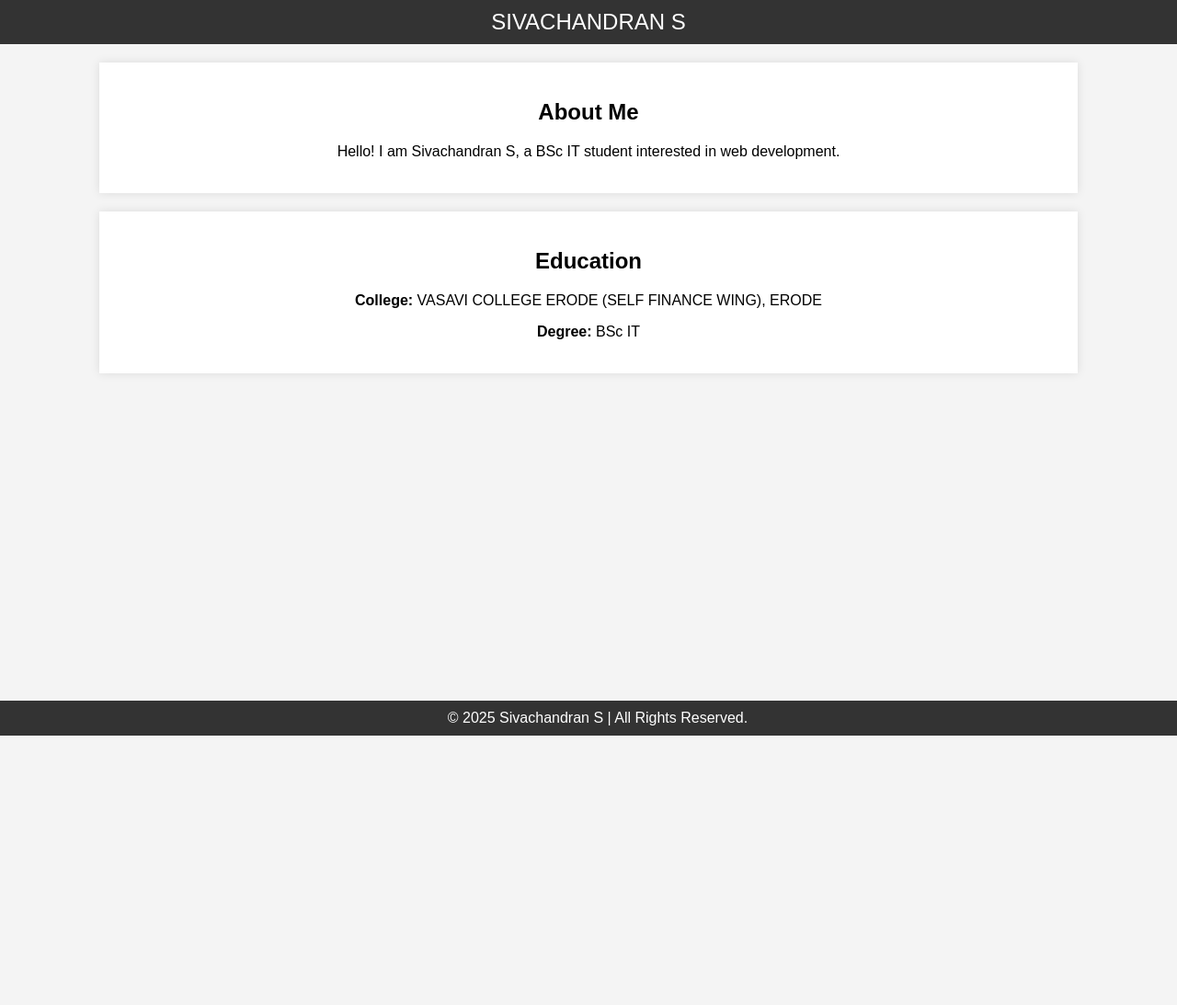
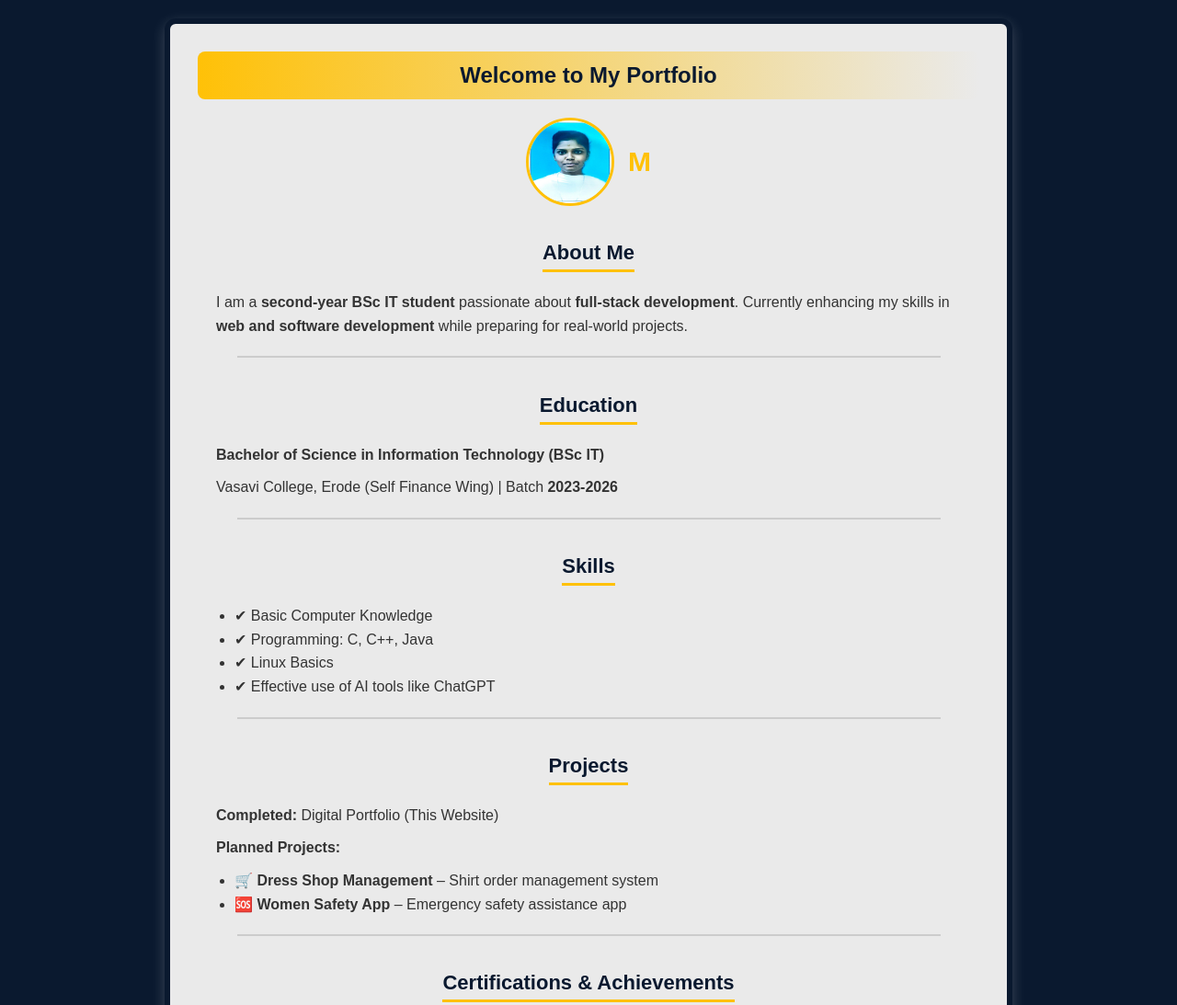
Before and after one commit to 123jeevithaharikishore/Digital-portfio-, a plain HTML site: page index.html in a window 1280 px wide. Shown: the top 1093 px of the page at 92% size. Before the commit the page ends 800 px from the top, so only its background shows below. Drawn offline with Linux system fonts and the light colour scheme.

Commit message:
Update index.html

```diff
--- a/index.html
+++ b/index.html
@@ -3,59 +3,145 @@
 <head>
     <meta charset="UTF-8">
     <meta name="viewport" content="width=device-width, initial-scale=1.0">
-    <title>- Portfolio</title>
+    <title>Jeevitha M - Portfolio</title>
     <style>
+        /* New Professional Styling */
         body {
-            font-family: Arial, sans-serif;
+            font-family: "Poppins", sans-serif;
+            background-color: #0A192F; /* Navy Blue Background */
+            color: #333;
             margin: 0;
-            padding: 0;
-            background-color: #f4f4f4;
+            padding: 20px;
             text-align: center;
         }
-        header {
-            background: #333;
-            color: white;
-            padding: 10px;
+        .container {
+            max-width: 850px;
+            margin: auto;
+            background: #EAEAEA; /* Soft Grey Box */
+            padding: 30px;
+            border-radius: 12px;
+            border: 6px solid #0A192F; /* Navy Blue Border */
+            box-shadow: 0 5px 15px rgba(255, 255, 255, 0.2); /* Soft White Shadow */
+            position: relative;
+        }
+        .profile-section {
+            display: flex;
+            align-items: center;
+            justify-content: center;
+            padding-bottom: 20px;
+        }
+        img {
+            width: 90px;
+            height: 90px;
+            border-radius: 50%;
+            border: 3px solid #FFC107; /* Golden Accent */
+            margin-right: 15px;
+        }
+        .title-bar {
+            background: linear-gradient(to right, #FFC107, #EAEAEA); /* Golden to Grey Fade */
+            padding: 12px;
+            border-radius: 8px;
             font-size: 24px;
+            font-weight: bold;
+            color: #0A192F;
+            margin-bottom: 20px;
         }
-        section {
-            padding: 20px;
+        h1 {
+            color: #FFC107; /* Golden Accent */
+            font-size: 30px;
         }
-        .container {
-            background: white;
-            padding: 20px;
+        h2 {
+            color: #0A192F; /* Dark Navy Blue for Titles */
+            font-size: 22px;
+            border-bottom: 3px solid #FFC107; /* Golden Border */
+            display: inline-block;
+            padding-bottom: 5px;
+            margin-bottom: 10px;
+        }
+        p, ul {
+            text-align: left;
+            margin: 10px 20px;
+            font-size: 16px;
+            line-height: 1.6;
+        }
+        ul {
+            padding-left: 20px;
+        }
+        .line {
+            width: 90%;
             margin: 20px auto;
-            width: 80%;
-            box-shadow: 0 0 10px rgba(0, 0, 0, 0.1);
+            border-top: 2px solid #CCC;
         }
-        footer {
-            background: #333;
-            color: white;
-            padding: 10px;
-            position: fixed;
-            bottom: 0;
-            width: 100%;
+        a {
+            color: #FFC107; /* Golden Links */
+            font-weight: bold;
+            text-decoration: none;
+        }
+        a:hover {
+            text-decoration: underline;
+            color: #FFD700; /* Lighter Golden Hover */
         }
     </style>
 </head>
 <body>
-    <header>
-        SIVACHANDRAN S
-    </header>
 
-    <section class="container">
+    <div class="container">
+        <div class="title-bar">Welcome to My Portfolio</div>
+
+        <div class="profile-section">
+            <img src="profile.jpg" alt="Profile Picture">
+            <h1> M</h1>
+        </div>
+
         <h2>About Me</h2>
-        <p>Hello! I am Sivachandran S, a BSc IT student interested in web development.</p>
-    </section>
+        <p>I am a <strong>second-year BSc IT student</strong> passionate about <strong>full-stack development</strong>. Currently enhancing my skills in <strong>web and software development</strong> while preparing for real-world projects.</p>
 
-    <section class="container">
+        <div class="line"></div>
+
         <h2>Education</h2>
-        <p><strong>College:</strong> VASAVI COLLEGE ERODE (SELF FINANCE WING), ERODE</p>
-        <p><strong>Degree:</strong> BSc IT</p>
-    </section>
+        <p><strong>Bachelor of Science in Information Technology (BSc IT)</strong></p>
+        <p>Vasavi College, Erode (Self Finance Wing) | Batch <strong>2023-2026</strong></p>
 
-    <footer>
-        &copy; 2025 Sivachandran S | All Rights Reserved.
-    </footer>
+        <div class="line"></div>
+
+        <h2>Skills</h2>
+        <ul>
+            <li>✔ Basic Computer Knowledge</li>
+            <li>✔ Programming: C, C++, Java</li>
+            <li>✔ Linux Basics</li>
+            <li>✔ Effective use of AI tools like ChatGPT</li>
+        </ul>
+
+        <div class="line"></div>
+
+        <h2>Projects</h2>
+        <p><strong>Completed:</strong> Digital Portfolio (This Website)</p>
+        <p><strong>Planned Projects:</strong></p>
+        <ul>
+            <li>🛒 <b>Dress Shop Management</b> – Shirt order management system</li>
+            <li>🆘 <b>Women Safety App</b> – Emergency safety assistance app</li>
+        </ul>
+
+        <div class="line"></div>
+
+        <h2>Certifications & Achievements</h2>
+        <ul>
+            <li>🏆 <strong>IBM Certified Cloud Course</strong></li>
+            <li>💻 Completed <strong>Front-end Web Development Course</strong></li>
+            <li>🎤 Presented at <strong>National AI PPT Conference</strong></li>
+        </ul>
+
+        <div class="line"></div>
+
+        <h2>Resume</h2>
+        <p><a href="resume.pdf" download>📄 Download My Resume (PDF)</a></p>
+
+        <div class="line"></div>
+
+        <h2>Contact</h2>
+        <p>📧 <a href="mailto:jeevithamurugan005@gmail.com">jeevithamurugan@gmail.com</a></p>
+        <p>📞 9043884812</p>
+    </div>
+
 </body>
 </html>
```
